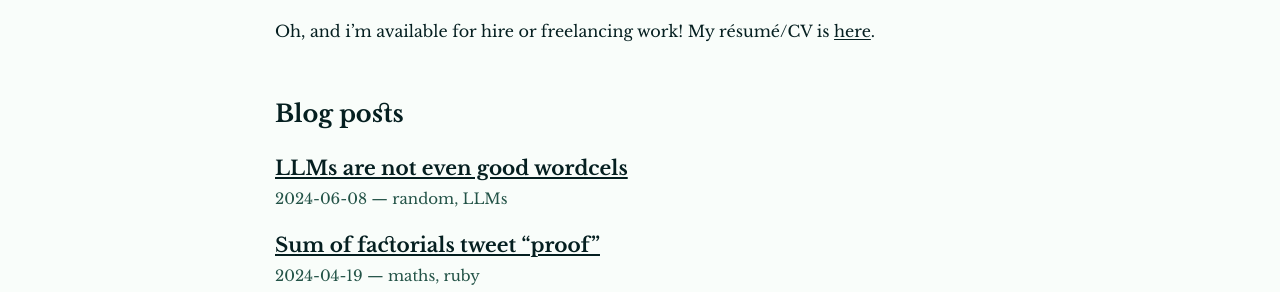
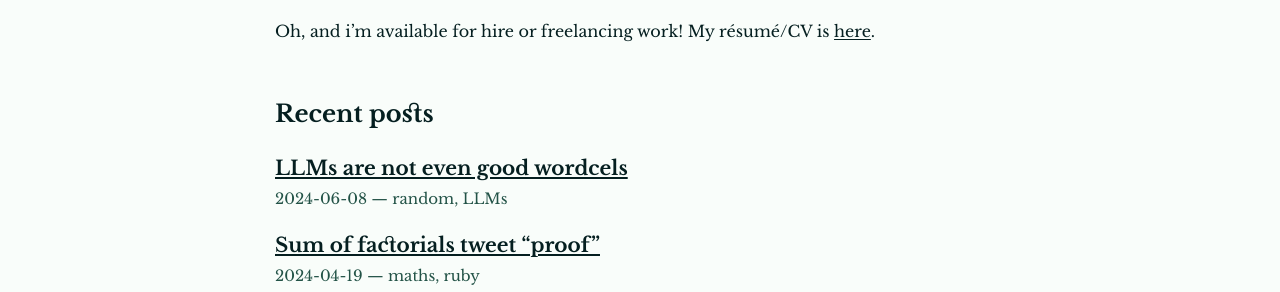
Before and after one commit to epidemian/epidemian.github.io, a Jekyll site: the page built from index.md, in a window 1280 px wide. Shown: the part 369-661 px from the top of the page. Built offline with Jekyll 4.4.1, drawn with Linux system fonts in a browser that asks for light colours.

Commit message:
Use template inclusion instead of layout
This is the HTML templating version of "prefer composition over
inheritance".

```diff
--- /dev/null
+++ b/_includes/post_list.html
@@ -0,0 +1,11 @@
+<ul class="post-list">
+  {%- for post in site.posts -%}
+  <li>
+    <h3><a href="{{ post.url | relative_url }}">{{ post.title | escape }}</a></h3>
+    <div class="post-meta">
+      <time>{{ post.date | date: site.date_format }}</time>
+      <span>{{ post.tags | join: ", " }}</span>
+    </div>
+  </li>
+  {%- endfor -%}
+</ul>
--- a/_layouts/post_list.html
+++ /dev/null
@@ -1,20 +0,0 @@
----
-layout: default
----
-
-<div>
-  {{ content }}
-
-  <h2>Blog posts</h2>
-  <ul class="post-list">
-    {%- for post in site.posts -%}
-    <li>
-      <h3><a href="{{ post.url | relative_url }}">{{ post.title | escape }}</a></h3>
-      <div class="post-meta">
-        <time>{{ post.date | date: site.date_format }}</time>
-        <span>{{ post.tags | join: ", " }}</span>
-      </div>
-    </li>
-    {%- endfor -%}
-  </ul>
-</div>
--- a/index.md
+++ b/index.md
@@ -11,3 +11,7 @@ Here is where i publish my thoughts on software and other things. I also have a
 You can also find me as @epidemian on online places like [GitHub](https://github.com/epidemian), [Mastodon](https://mastodon.social/@epidemian), [Twitter](https://twitter.com/epidemian), and others. Or, if you're old-school, you can send me [an email](mailto:epidemian+blog@gmail.com).
 
 Oh, and i'm available for hire or freelancing work! My résumé/CV is [here](/resume).
+
+## Recent posts
+
+{% include post_list.html %}
```
Also changed, not shown: other parts of index.md (+1 -1 lines), blog.md (+5 -1 lines).
